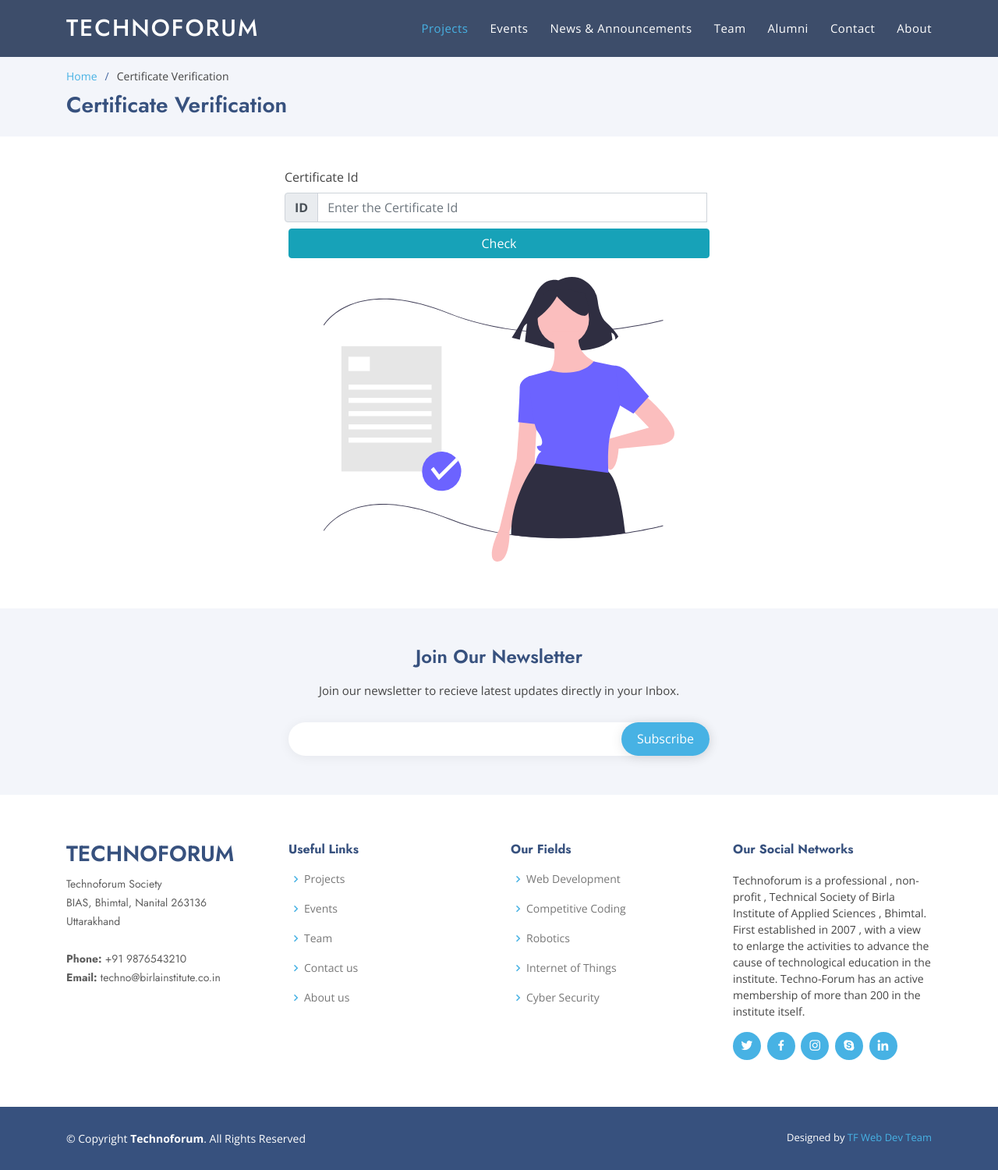
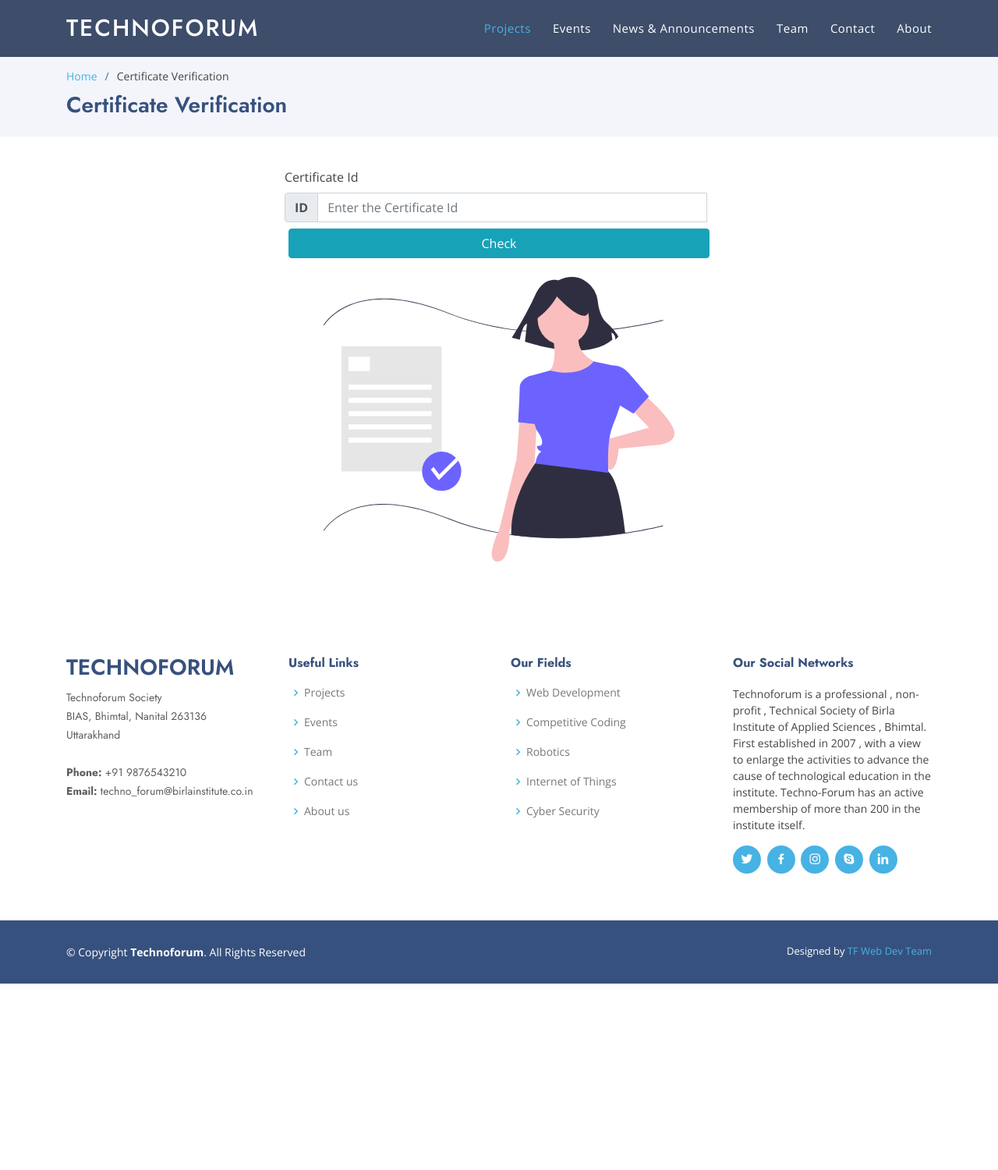
Before and after one commit to BIAStechnoforum/technoforumweb, a PHP site: page /certificate/verify/ in a window 1280 px wide. Shown: the whole page at 78% size. After the commit the page ends 1261 px from the top, so only its background shows below. Run offline with PHP 8.4, Linux system fonts and the light colour scheme.

Commit message:
Update index.php

```diff
--- a/certificate/verify/index.php
+++ b/certificate/verify/index.php
@@ -53,7 +53,7 @@
           <li><a href="/events">Events</a></li>
           <li><a href="/news-and-announcements">News & Announcements</a></li>
           <li><a href="/team">Team</a></li>
-          <li><a href="/alumni">Alumni</a></li>
+<!--           <li><a href="/alumni">Alumni</a></li> -->
           <li><a href="/contact">Contact</a></li>
           <li><a href="/about">About</a></li>
 
@@ -188,7 +188,7 @@
   <!-- ======= Footer ======= -->
   <footer id="footer">
 
-    <div class="footer-newsletter">
+<!--     <div class="footer-newsletter">
       <div class="container">
         <div class="row justify-content-center">
           <div class="col-lg-6">
@@ -201,7 +201,7 @@
           </div>
         </div>
       </div>
-    </div>
+    </div> -->
 
     <div class="footer-top">
       <div class="container">
@@ -214,7 +214,7 @@
               BIAS, Bhimtal, Nanital 263136<br>
               Uttarakhand <br><br>
               <strong>Phone:</strong> +91 9876543210<br>
-              <strong>Email:</strong> techno@birlainstitute.co.in<br>
+              <strong>Email:</strong> techno_forum@birlainstitute.co.in<br>
             </p>
           </div>
 
```
